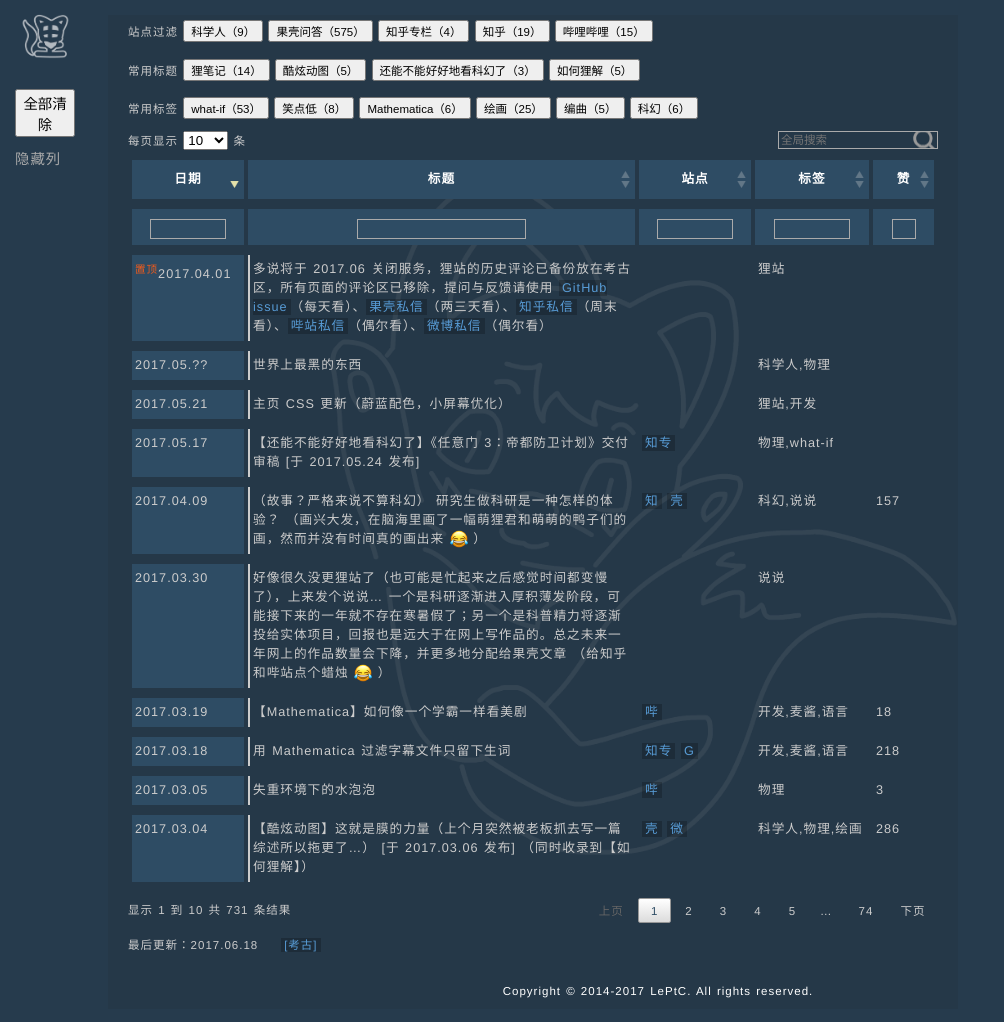
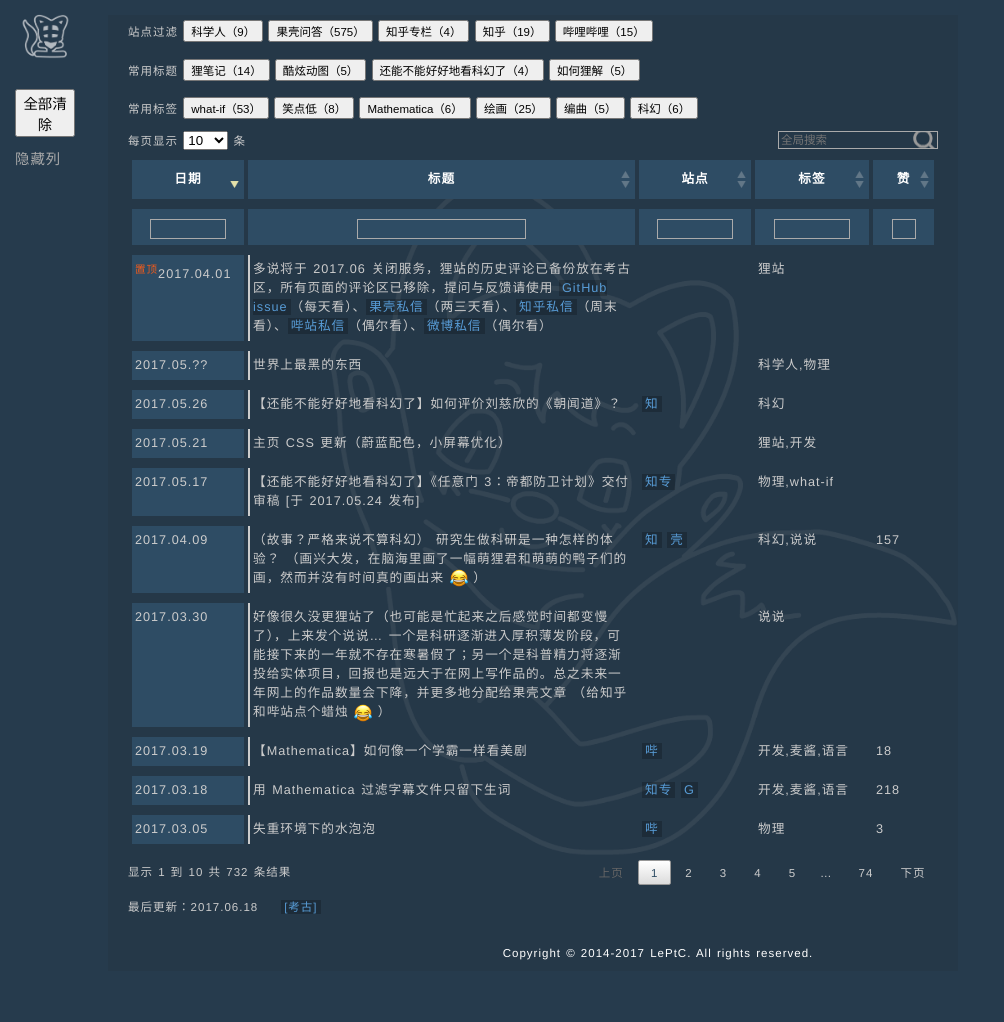
Before and after one commit to LePtC/LePtC.github.io, a Jekyll site: the page built from index.html, in a window 1280 px wide and 1022 px high. Shown: the whole window, without its empty margins (0-1004 px from the left). Built offline with Jekyll 4.4.1, drawn with Linux system fonts in a browser that asks for light colours; Markdown is read by kramdown in place of the engine named in the settings; comment, search, counter and statistics services are not loaded.

Commit message:
朝闻道

```diff
--- a/index.html
+++ b/index.html
@@ -155,7 +155,7 @@
 <p>常用标题
 <button type="button" onclick="inject('标题','【狸笔记】')">狸笔记（14）</button>
 <button type="button" onclick="inject('标题','酷炫动图')">酷炫动图（5）</button>
-<button type="button" onclick="inject('标题','【还能不能好好地看科幻了】')">还能不能好好地看科幻了（3）</button>
+<button type="button" onclick="inject('标题','【还能不能好好地看科幻了】')">还能不能好好地看科幻了（4）</button>
 <button type="button" onclick="inject('标题','【如何狸解】')">如何狸解（5）</button>
 </p>
 
@@ -213,6 +213,11 @@
 <td><!-- 编辑中<a href="http://www.guokr.com/article/442044/">壳</a>
     <a href="http://weibo.com/ttarticle/p/show?id=2309404082667938281154">微</a> --></td>
 <td>科学人,物理</td><td></td></tr>
+
+<tr><td>2017.05.26</td>
+  <td>【还能不能好好地看科幻了】如何评价刘慈欣的《朝闻道》？</td>
+<td><a href="https://www.zhihu.com/question/46609703/answer/174771152">知</a></td>
+<td>科幻</td><td></td></tr>
 
 <tr><td>2017.05.21</td>
   <td>主页 CSS 更新（蔚蓝配色，小屏幕优化）</td>
```
